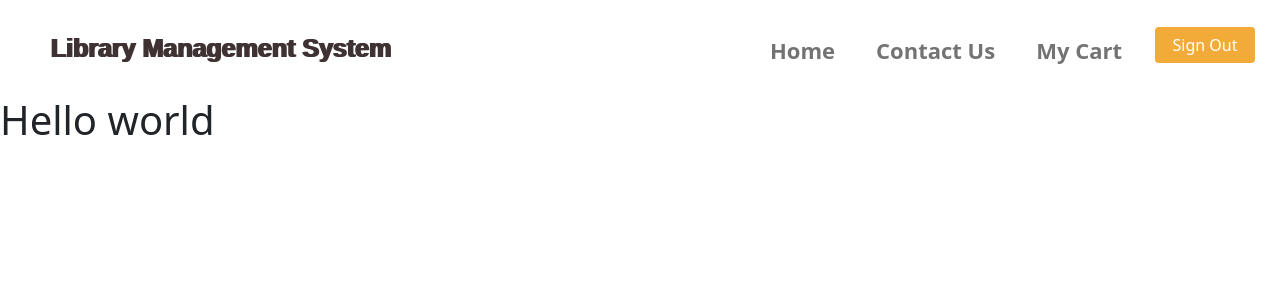
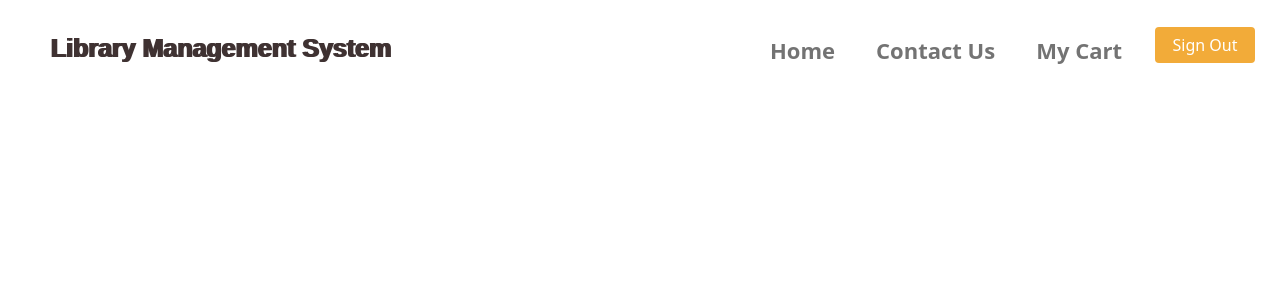
Before and after one commit to it20002374/Library, a React (Create React App) app in the folder frontend/: page /ediCustomer in a window 1280 px wide. Shown: the top 300 px of the page. Built offline with nearby package versions, Linux system fonts and the light colour scheme.

Commit message:
commit 2

```diff
--- a/frontend/src/components/customers/editCustomers.js
+++ b/frontend/src/components/customers/editCustomers.js
@@ -8,7 +8,8 @@ export default function EditCustomer(){
 
         <div>
 
-<h1>Hello world</h1>
+{/* <h1>Hello world</h1> */}
+
 
         </div>
     )
```
